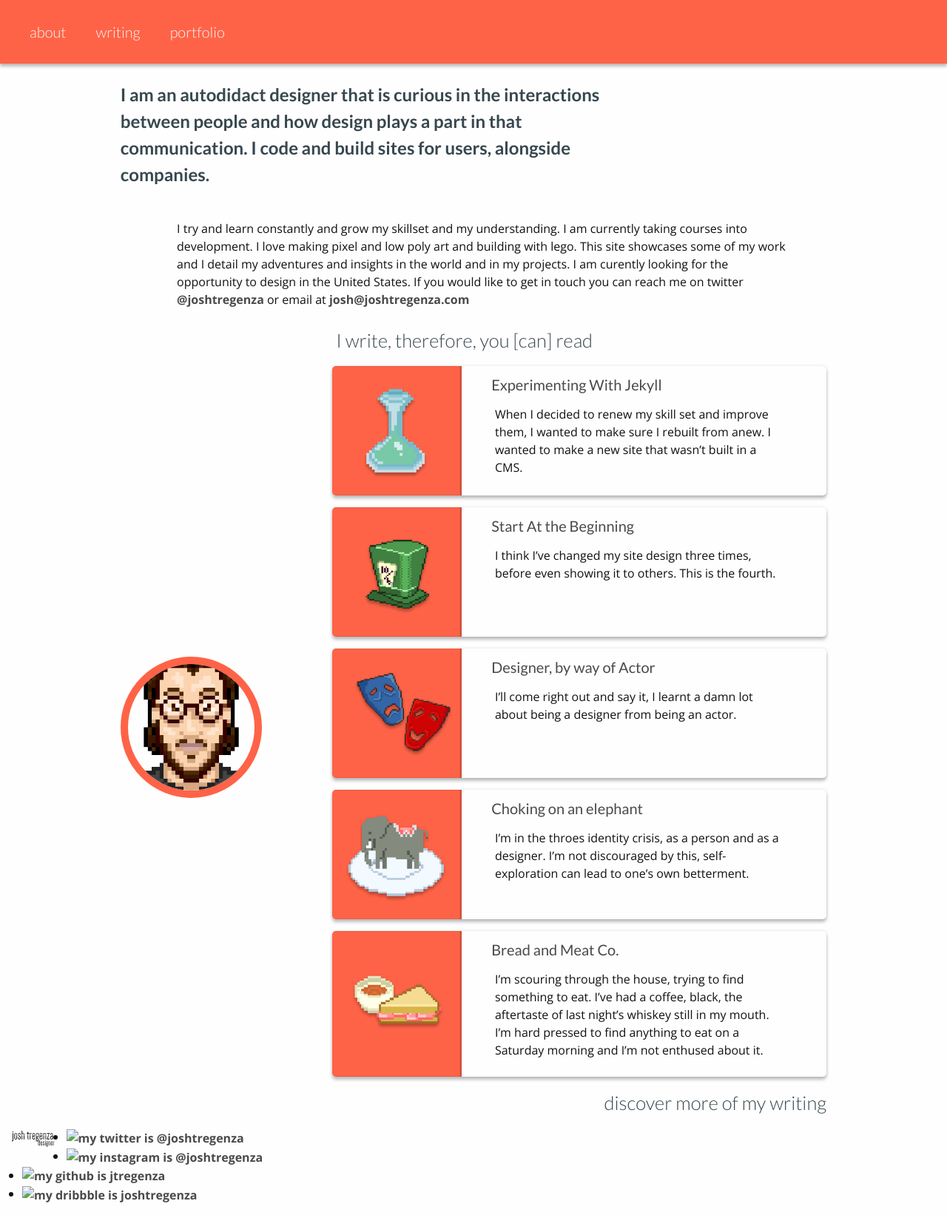
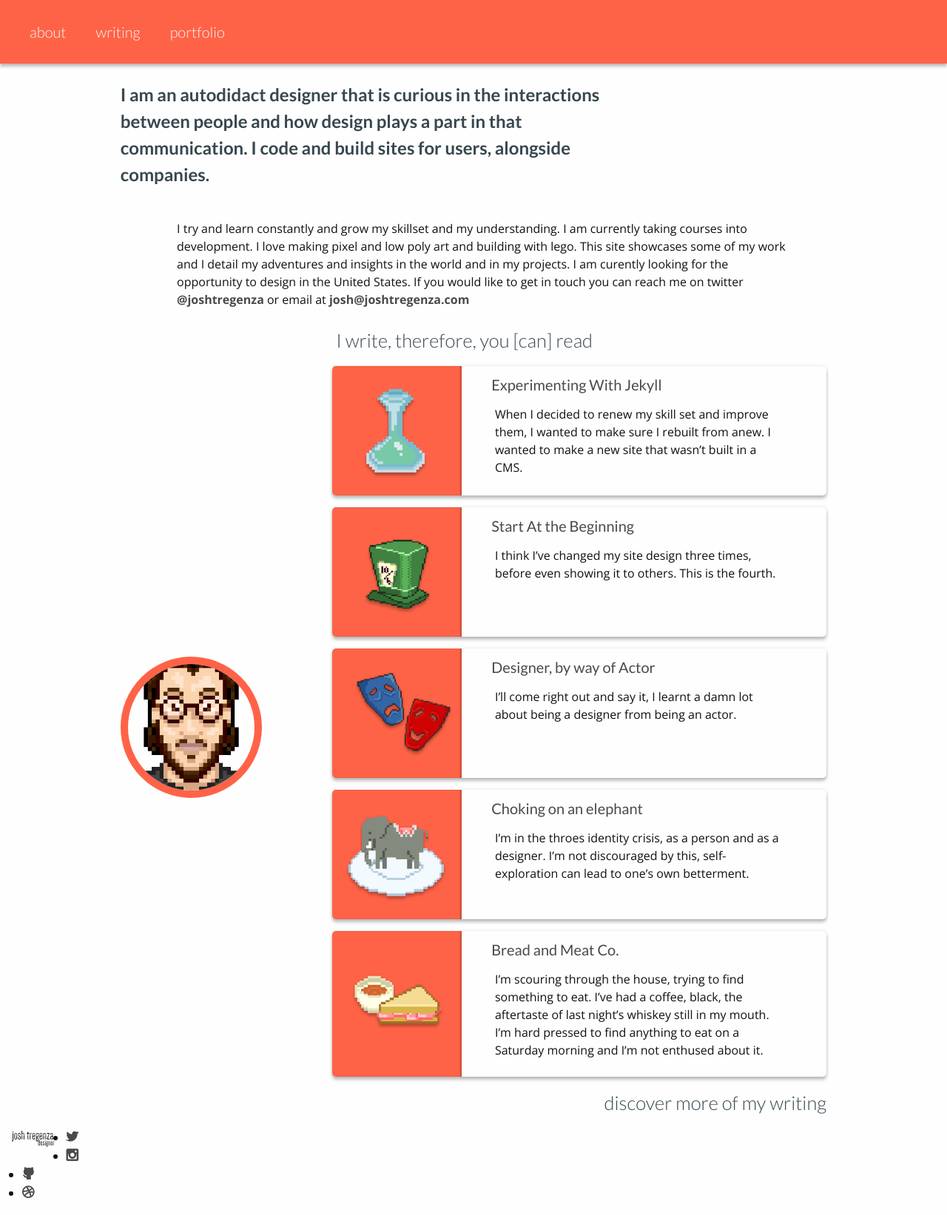
Before and after one commit to jtregenza/jtregenza.github.io, a Jekyll site: the page built from index.html, in a window 1280 px wide. Shown: the whole page at 74% size. Built offline with Jekyll 4.4.1, drawn with Linux system fonts in a browser that asks for light colours; the list of posts is cut into pages by our own code.

Commit message:
Social Media stuff

```diff
--- a/_includes/footer.html
+++ b/_includes/footer.html
@@ -2,9 +2,12 @@
   {% include designer_svg.html %}
 
   <ul class="social-media-things">
-  <li><a href="#twitter"><img src="#" alt="my twitter is @joshtregenza"/></a></li>
-   <li><a href="#insta"><img src="#" alt="my instagram is @joshtregenza"/></a></li>
-   <li><a href="#github"><img src="#" alt="my github is jtregenza"/></a></li>
-   <li><a href="#dribbble"><img src="#" alt="my dribbble is joshtregenza"/></a></li>
+  <li><a href="https://twitter.com/JoshTregenza"><span class="socicon">a</span></a></li><!-- Twitter-->
+   <li><a href="https://instagram.com/josh_tregenza/"><span class="socicon">x</span></a></li><!-- Instagram-->
+   <li><a href="https://github.com/jtregenza"><span class="socicon">Q</span></a></li><!-- Github-->
+   <li><a href="https://dribbble.com/JTreg"><span class="socicon">D</span></a></li><!-- Dribbble-->
+   <!--<li><a href="#twitch"><span class="socicon">{</span></a></li>
+   		<li><a href="#steam"><span class="socicon">X</span></a></li>-->
+   		</ul>
     <!--If you are looking for my facebook, I really only use it for Messenger, but you can find it by searching Josh Tregenza.-->
 </footer>
--- a/_sass/_blog.scss
+++ b/_sass/_blog.scss
@@ -112,7 +112,7 @@ a {
 .fun-col {
     order:2;
     width:100%;
-    align-self:center;
+    text-align:center;
     @include media-query($on-desk) {
     order:1;
     width:20%;
--- a/_sass/_layout.scss
+++ b/_sass/_layout.scss
@@ -98,6 +98,19 @@ a{
     color:#4A4A4A;
 }
 
+
+@font-face {
+    font-family: 'socicon';
+    src: url('../assets/font/socicon.eot');
+    src: url('../assets/font/socicon.eot?#iefix') format('embedded-opentype'),
+         url('../assets/font/socicon.woff') format('woff'),
+         url('../assets/font/socicon.ttf') format('truetype'),
+         url('../assets/font/socicon.svg#sociconregular') format('svg');
+    font-weight: normal;
+    font-style: normal;
+    text-transform: initial;
+}
+
 /******HEADING******/
 
 .logo {
@@ -156,12 +169,9 @@ footer svg {
     padding:0.25em 1em;
 }
 
-.footer_socialMedia {
-    a {
-        padding: 0.125em;
-    }
-    float:right;
-    padding-top:0.5em;
+
+.socicon {
+    font-family: 'socicon' !important;
 }
 
 
```
Also changed, not shown: assets/font/socicon.ttf (added), assets/font/socicon.woff (added), assets/font/socicon.woff2 (added), 3 other files.
